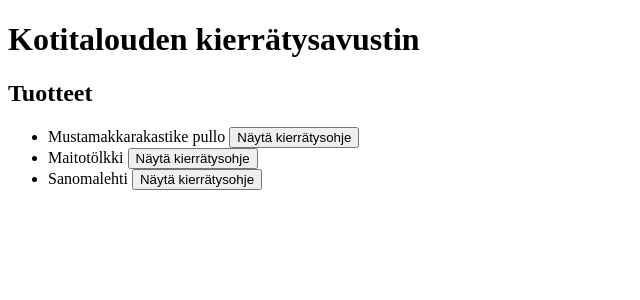
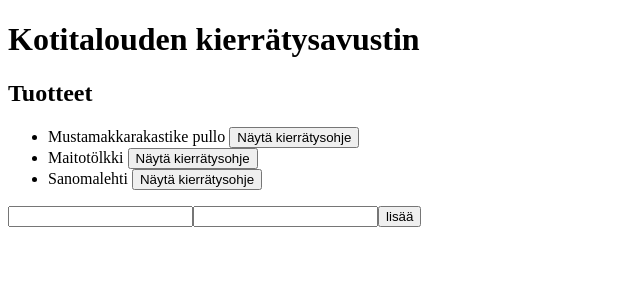
Before and after one commit to ohtuprojekti-Kierratysavustin/Kierratysavustin, a React (Create React App) app in the folder client/: page / in a window 1280 px wide. Shown: the top 300 px of the page, without its empty margins (0-640 px from the left). Built offline with nearby package versions, Linux system fonts and the light colour scheme.

Commit message:
lisättiin ProductForm, mutta eslint valittaa. Nicholas jatkaa ja koittaa korjata

```diff
--- a/client/src/App.js
+++ b/client/src/App.js
@@ -1,5 +1,5 @@
 import React from 'react'
-
+import ProductForm from './components/ProductForm'
 /** Component for showing product name and button for opening the recycling information. */
 const Product = (props) => {
   const { product } = props
@@ -27,6 +27,7 @@ const App = (props) => {
           </li>
         )}
       </ul>
+      <ProductForm/>
     </div>
   )
 }
--- /dev/null
+++ b/client/src/components/ProductForm.js
@@ -0,0 +1,31 @@
+import React, {useState} from 'react'
+
+const ProductForm = () => {
+    const [productName, setProductName] = useState("")
+    const [recycleInfo, setRecycleInfo] = useState("")
+    const handleSubmit = event => {
+        event.preventDefault()
+    }
+    return (
+        <div>
+            <form onSubmit={handleSubmit}>
+                <label>
+                    <input
+                      type = "text"
+                      value = {productName}
+                      onChange={({ target }) => setProductName(target.value)}
+                    />
+                </label>
+                <label>
+                    <input
+                      type = "text"
+                      value = {recycleInfo}
+                      onChange={({ target }) => setRecycleInfo(target.value)}
+                    />
+                </label>
+                <button type="submit">lisää</button>
+            </form>
+        </div>
+    )
+}
+export default ProductForm
```
